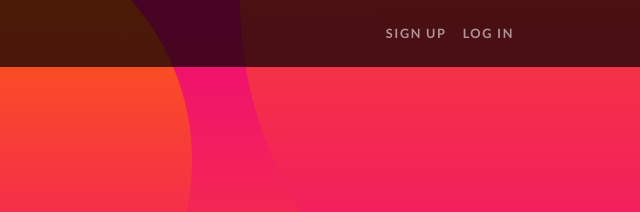
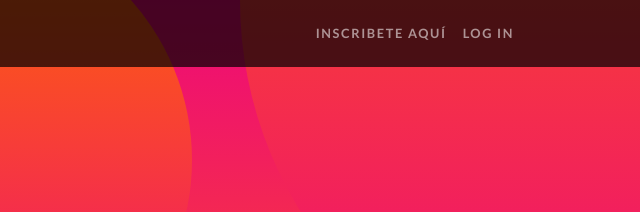
Before and after one commit to LizbethCastillo/PRIMEROSAUXILIOSUNT, a plain HTML site: page index.html in a window 1280 px wide. Shown: the top 212 px of the page, 640-1280 px from the left. Drawn offline with nearby package versions, Linux system fonts and the light colour scheme.

Commit message:
Update index.html

```diff
--- a/index.html
+++ b/index.html
@@ -23,7 +23,7 @@
                 <button class="navbar-toggler" type="button" data-bs-toggle="collapse" data-bs-target="#navbarResponsive" aria-controls="navbarResponsive" aria-expanded="false" aria-label="Toggle navigation"><span class="navbar-toggler-icon"></span></button>
                 <div class="collapse navbar-collapse" id="navbarResponsive">
                     <ul class="navbar-nav ms-auto">
-                        <li class="nav-item"><a class="nav-link" href="#!">Sign Up</a></li>
+                        <li class="nav-item"><a class="nav-link" href="#!">INSCRIBETE AQUÍ</a></li>
                         <li class="nav-item"><a class="nav-link" href="#!">Log In</a></li>
                     </ul>
                 </div>
```
